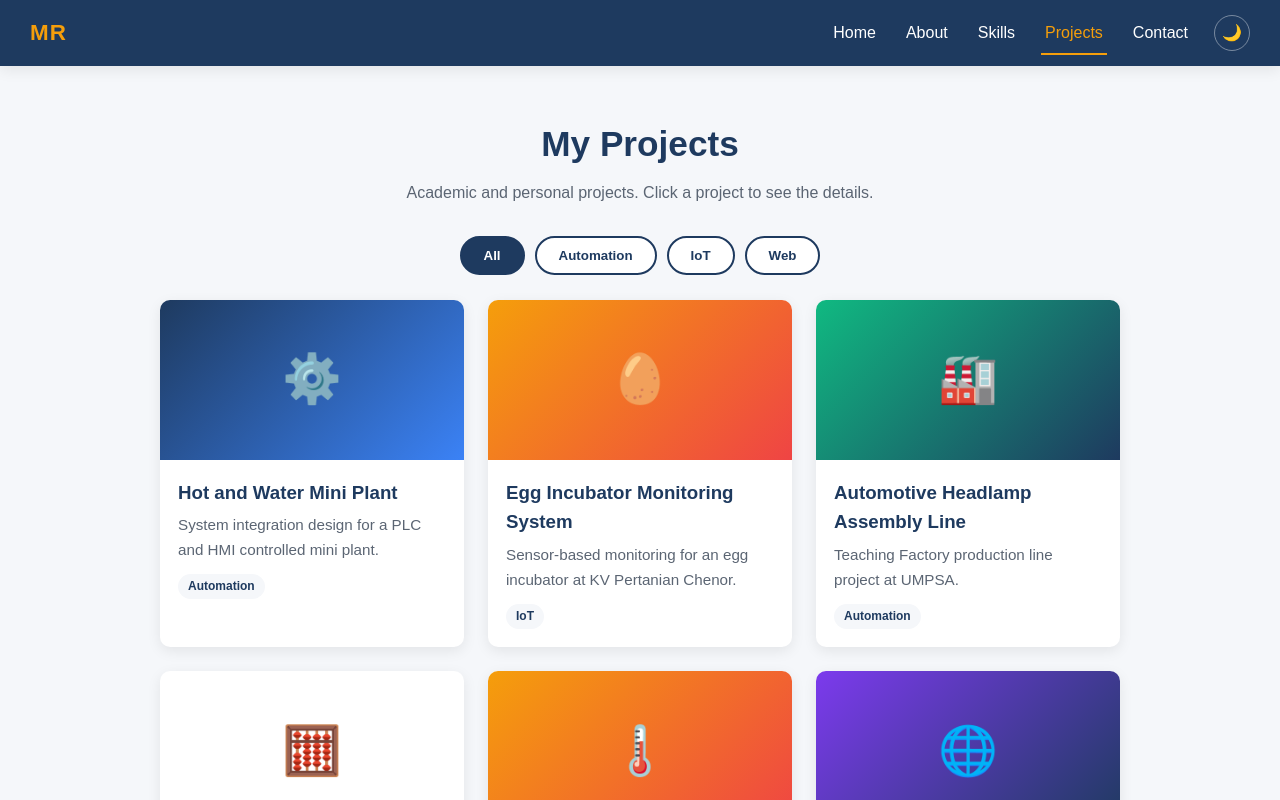
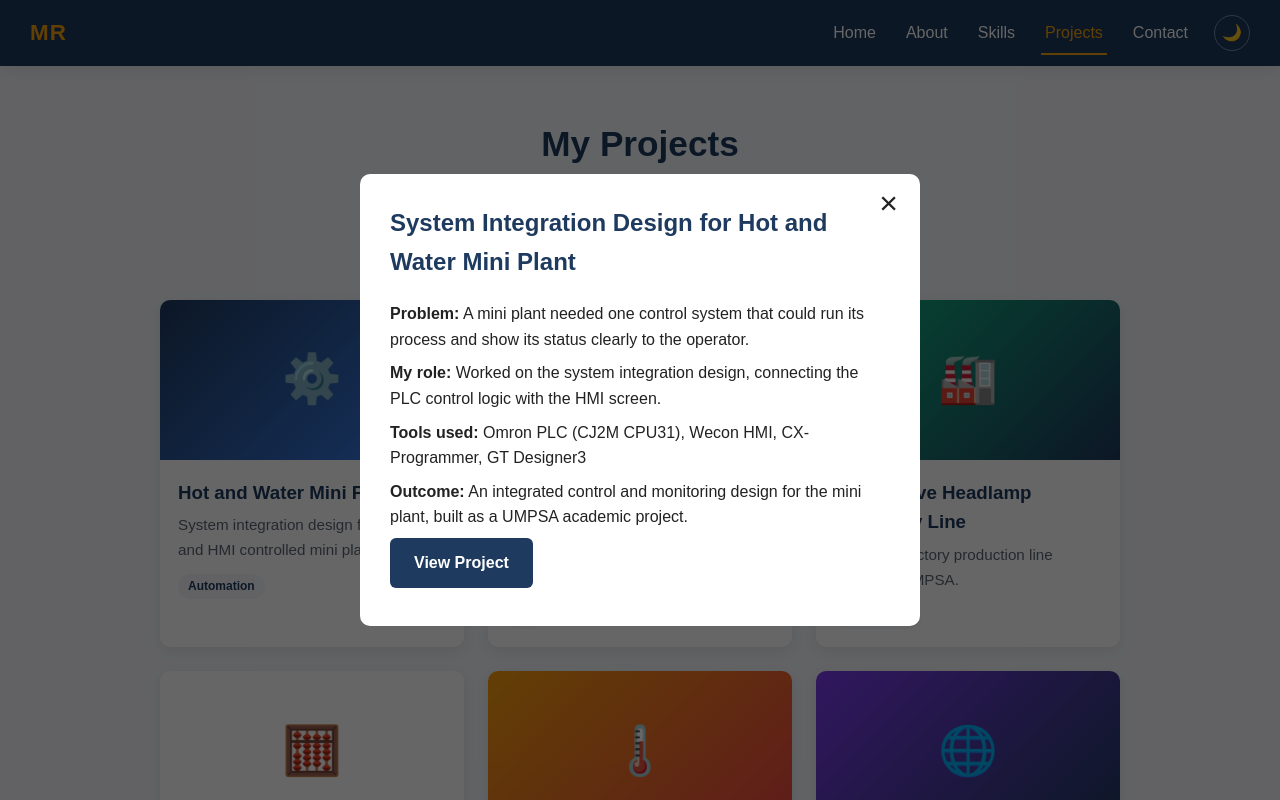
Before and after one commit to rafiqjep/Portfolio, a plain HTML site: page projects.html in a window 1280 px wide. Both pictures are taken after a click on the element 312 px from the left and 473 px from the top of the page. Shown: the top 800 px of the page. Drawn offline with Linux system fonts and the light colour scheme.

Commit message:
Fix project modal and add Lab 3 project

```diff
--- a/projects.html
+++ b/projects.html
@@ -104,10 +104,10 @@
         data-category="iot"
         data-title="Real Time Temperature and Humidity Monitoring System"
         data-problem="Temperature and humidity readings need to be collected automatically over time, not checked manually, so the data can be stored and viewed as a dashboard."
-  data-role="Group project with two teammates (Muhammad Irffan Hakimi and Muhammad Noraalif) for BVI 3114 Lab 3. My part: [tulis bahagian anda sendiri, contoh: sambungan sensor atau kod ESP32 yang saya faham dan uji]."
+        data-role="Group project with two teammates (Muhammad Irffan Hakimi and Muhammad Noraalif) for BVI 3114 Lab 3. My part: for the hardware setup and sensor integration."
         data-tools="ESP32, Grove DHT11 sensor, Arduino IDE, ArduinoJson, Google Apps Script, Google Sheets, Looker Studio, Android WebView app"
         data-outcome="The ESP32 reads temperature and humidity every 10 minutes and sends them over Wi-Fi to Google Sheets. The data is shown on a Looker Studio dashboard, which the Android app displays in an emulator."
-  data-link="[pautan repo GitHub projek ini, jika ada]">
+        data-link="https://github.com/rafiqjep">
         <div class="project-thumb thumb-2">🌡️</div>
         <div class="project-body">
           <h3>Real Time Temperature and Humidity Monitoring System</h3>
@@ -132,6 +132,20 @@
         </div>
       </article>
     </div>
+  </main>
+
+  <!-- Project details modal -->
+  <div class="modal hidden" id="projectModal">
+    <div class="modal-content">
+      <button class="modal-close" id="modalClose" aria-label="Close">&times;</button>
+      <h2 id="modalTitle"></h2>
+      <p><strong>Problem:</strong> <span id="modalProblem"></span></p>
+      <p><strong>My role:</strong> <span id="modalRole"></span></p>
+      <p><strong>Tools used:</strong> <span id="modalTools"></span></p>
+      <p><strong>Outcome:</strong> <span id="modalOutcome"></span></p>
+      <p><a id="modalLink" class="btn btn-primary" href="#" target="_blank" rel="noopener">View Project</a></p>
+    </div>
+  </div>
 
   <footer>
     <p>&copy; <span id="year"></span> Muhammad Rafiq bin Jefri. All rights reserved.</p>
```
Lines whose indentation alone changed are shown as unchanged.
